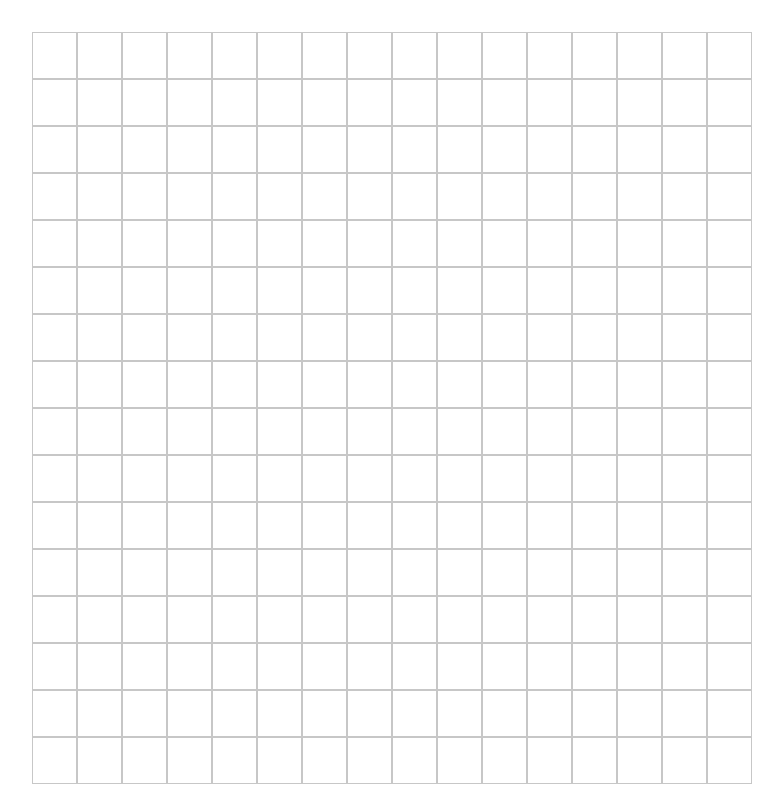
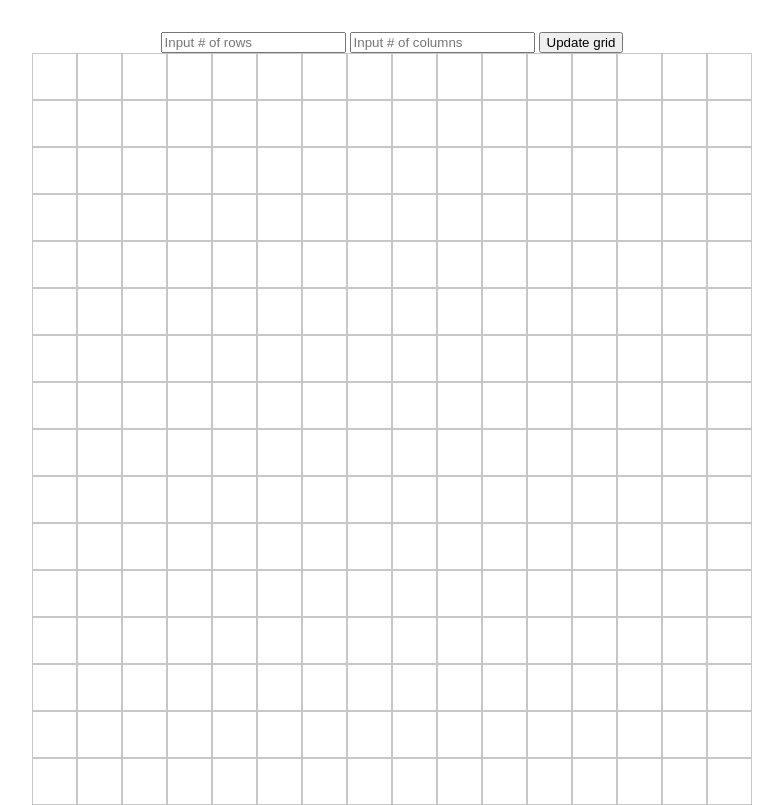
Before and after one commit to estellel-github/etch-a-sketch, a plain HTML site: page index.html in a window 1280 px wide. Shown: the whole page, without its empty margins (248-1031 px from the left). Drawn offline with Linux system fonts and the light colour scheme.

Commit message:
Start implementing user input for # of rows/cols

```diff
--- a/index.html
+++ b/index.html
@@ -8,6 +8,13 @@
   <link rel="stylesheet" href="css/styles.css">
 </head>
 <body>
+  <div id="user-input">
+    <form id="input-form">
+      <input type="number" placeholder="Input # of rows">
+      <input type="number" placeholder="Input # of columns">
+      <button>Update grid</button>
+    </form>
+  </div>
   <div id="container"></div>
 </body>
 </html>
--- a/javascript/main.js
+++ b/javascript/main.js
@@ -1,14 +1,15 @@
 const container = document.querySelector("#container");
 
-let gridLength = 16;
+let numRows = 16;
+let numCols = 16;
 
-for (let i = 1; i <= gridLength; i++) {
+for (let i = 1; i <= numRows; i++) {
   const newRowDiv = document.createElement("div");
   let rowId = "row" + i;
   newRowDiv.setAttribute("id", rowId);
   newRowDiv.classList.add("row");
   container.appendChild(newRowDiv);
-  for (let j = 1; j <= gridLength; j++) {
+  for (let j = 1; j <= numCols; j++) {
   const newSquareDiv = document.createElement("div");
   let squareId = "square" + i + "-" + j;
   newSquareDiv.setAttribute("id", squareId);
```
